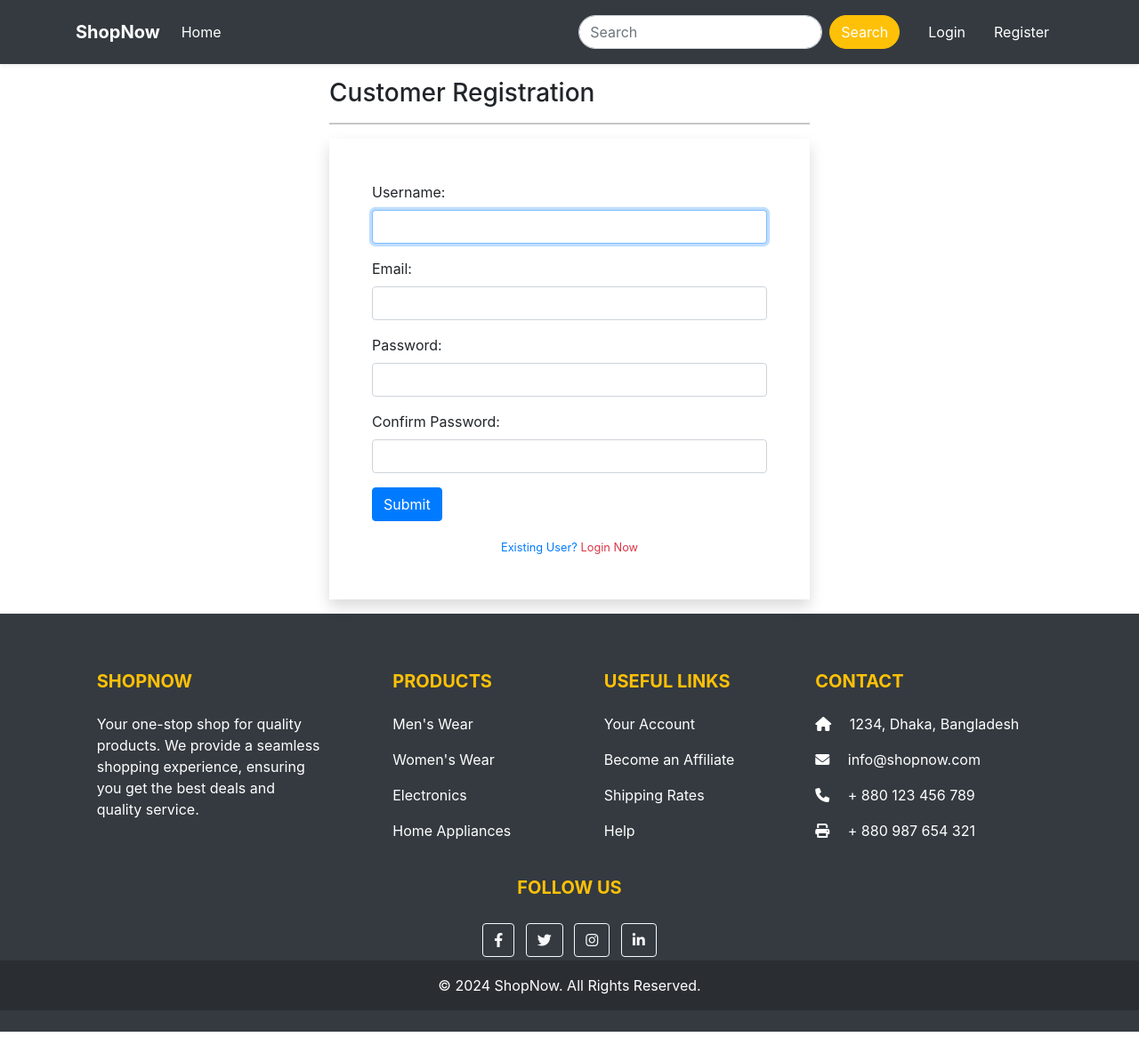
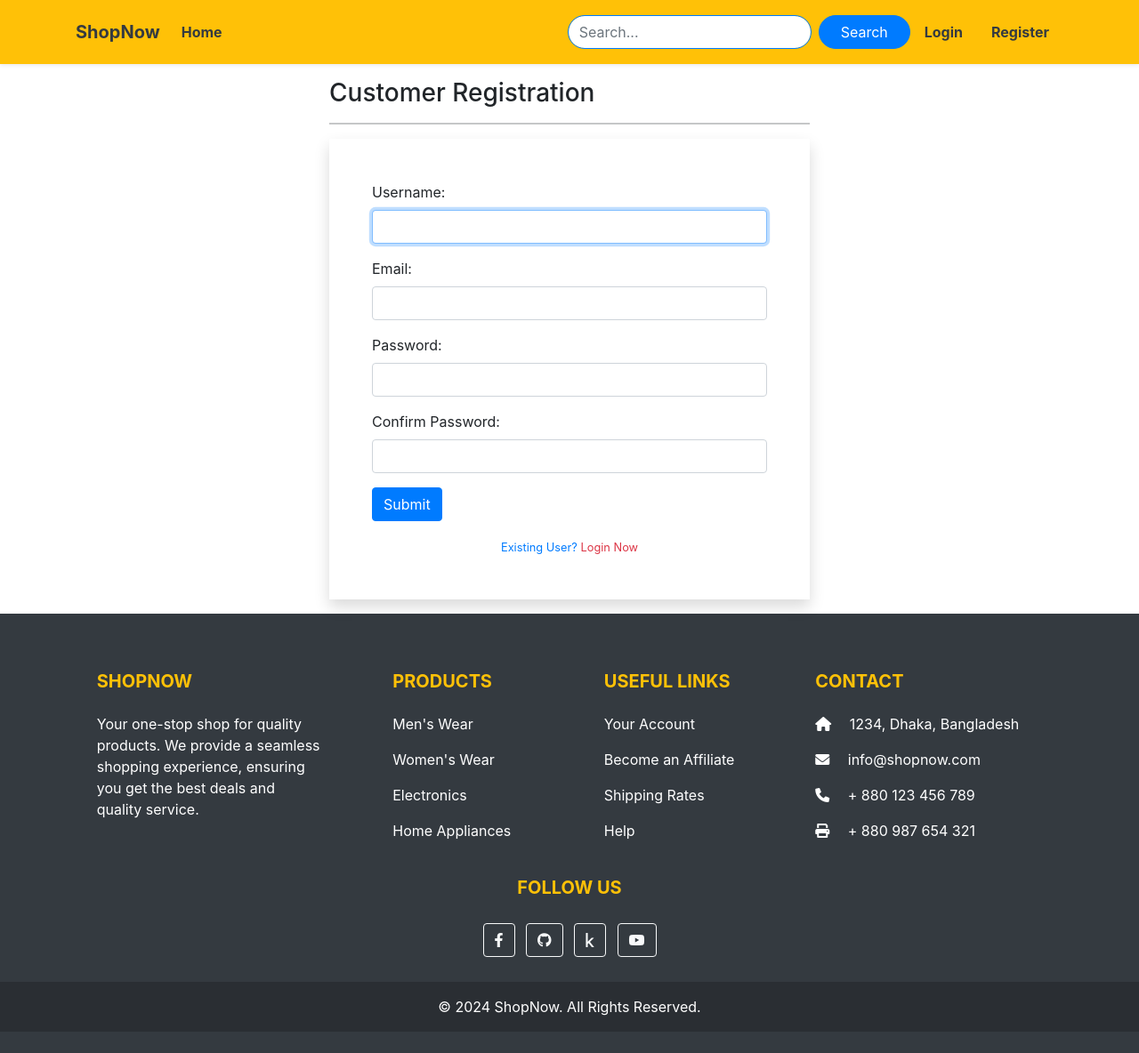
Before and after one commit to Shawon5030/ShopNow, a Django app: page /registration/ in a window 1280 px wide. Shown: the whole page at 89% size. Before the commit the page ends 1160 px from the top, so only its background shows below. Run offline with Django 4.2, Linux system fonts and the light colour scheme; some libraries are stand-ins or nearby versions.

Commit message:
project-done

```diff
--- a/Ecommerce/settings.py
+++ b/Ecommerce/settings.py
@@ -132,5 +132,5 @@ EMAIL_BACKEND = 'django.core.mail.backends.smtp.EmailBackend'
 EMAIL_HOST = 'smtp.gmail.com'
 EMAIL_USE_TLS = True
 EMAIL_PORT = 587
-EMAIL_HOST_USER = ('aiquestdjango@gmail.com')
-EMAIL_HOST_PASSWORD = ('hbdxqqsaewbxusbp')
+EMAIL_HOST_USER = ('haquemahmudul600@gmail.com')
+EMAIL_HOST_PASSWORD = ('qjoewfjwwbtzbpuy')
--- a/Shop/templates/Shop/base.html
+++ b/Shop/templates/Shop/base.html
@@ -26,34 +26,37 @@
 </head>
 
 <body>
-   <nav class="navbar navbar-expand-lg navbar-dark bg-dark shadow-sm py-3">
+   <nav class="navbar navbar-expand-lg navbar-dark bg-warning shadow-sm py-3">
     <div class="container">
-        <a class="navbar-brand fw-bold" href="/">ShopNow</a>
+        <a class="navbar-brand fw-bold text-dark" href="/">ShopNow</a>
         <button class="navbar-toggler" type="button" data-bs-toggle="collapse" data-bs-target="#navbarSupportedContent" aria-controls="navbarSupportedContent" aria-expanded="false" aria-label="Toggle navigation">
             <span class="navbar-toggler-icon"></span>
         </button>
         <div class="collapse navbar-collapse" id="navbarSupportedContent">
             <ul class="navbar-nav me-auto mb-2 mb-lg-0">
                 <li class="nav-item">
-                    <a class="nav-link text-white fw-semibold" aria-current="page" href="/">Home</a>
+                    <a class="nav-link text-white text-dark fw-bold" aria-current="page" href="/">Home</a>
                 </li>
 
 
             </ul>
 
-            <form class="d-flex me-3">
-                <input class="form-control me-2 rounded-pill" type="search" placeholder="Search" aria-label="Search">
-                <button class="btn btn-warning text-white fw-semibold rounded-pill" type="submit">Search</button>
+            <form id="searchForm" class="d-flex align-items-center">
+                <input id="query" type="text" class="form-control me-2 rounded-pill border-primary" placeholder="Search...">
+                <button id="searchButton" class="btn btn-primary fw-semibold rounded-pill px-4" type="submit">
+                    Search
+                </button>
             </form>
 
+
             <div>
-                <ul class="navbar-nav me-auto mb-2 mb-lg-0">
+                <ul class="navbar-nav me-auto mb-2 mb-lg-0 text-dark fw-bold">
                     {% if request.user.is_authenticated %}
                     <li class="nav-item dropdown mx-2">
-                        <a class="nav-link dropdown-toggle text-white fw-semibold" href="#" id="profileDropdown" role="button" data-bs-toggle="dropdown" aria-expanded="false">
+                        <a class="nav-link dropdown-toggle  text-dark fw-bold fw-semibold" href="#" id="profileDropdown" role="button" data-bs-toggle="dropdown" aria-expanded="false">
                             {{request.user.username|capfirst}}
                         </a>
-                        <ul class="dropdown-menu dropdown-menu-light" aria-labelledby="profileDropdown">
+                        <ul class="dropdown-menu dropdown-menu-light text-dark fw-bold" aria-labelledby="profileDropdown">
                             <li><a class="dropdown-item" href="{% url 'profile' %}">Profile</a></li>
                             <li><a class="dropdown-item" href="{% url 'orders' %}">Orders</a></li>
                             <li><a class="dropdown-item" href="{% url 'passwordchange' %}">Change Password</a></li>
@@ -66,15 +69,15 @@
                     <li class="nav-item mx-2">
                         <a href="{% url 'showcart' %}" class="nav-link text-white position-relative">
                             Cart
-                            <span class="position-absolute top-0 start-100 translate-middle badge rounded-pill bg-danger">10</span>
+                            <span class="position-absolute top-0 start-100 translate-middle badge rounded-pill bg-danger">{{a}}</span>
                         </a>
                     </li>
                     {% else %}
                     <li class="nav-item mx-2">
-                        <a href="{% url 'login' %}" class="nav-link text-white fw-semibold">Login</a>
+                        <a href="{% url 'login' %}" class="nav-link text-dark w-bold">Login</a>
                     </li>
                     <li class="nav-item mx-2">
-                        <a href="{% url 'customerregistration' %}" class="nav-link text-white fw-semibold">Register</a>
+                        <a href="{% url 'customerregistration' %}" class="nav-link text-dark fw-bold">Register</a>
                     </li>
                     {% endif %}
                 </ul>
@@ -126,13 +129,13 @@
         </div>
 
         <!-- Social Media Links -->
-        <div class="row d-flex justify-content-center mt-4">
+        <div class="row d-flex justify-content-center mt-4 mb-4">
             <div class="col-md-5 col-lg-4 col-xl-3 text-center">
                 <h5 class="text-uppercase mb-4 font-weight-bold text-warning">Follow Us</h5>
-                <a href="#" class="btn btn-outline-light btn-floating m-1"><i class="fab fa-facebook-f"></i></a>
-                <a href="#" class="btn btn-outline-light btn-floating m-1"><i class="fab fa-twitter"></i></a>
-                <a href="#" class="btn btn-outline-light btn-floating m-1"><i class="fab fa-instagram"></i></a>
-                <a href="#" class="btn btn-outline-light btn-floating m-1"><i class="fab fa-linkedin-in"></i></a>
+                <a href="https://www.facebook.com/profile.php?id=100076803278386" target="_blank" class="btn btn-outline-light btn-floating m-1"><i class="fab fa-facebook-f"></i></a>
+                <a href="https://github.com/Shawon5030" target="_blank"  class="btn btn-outline-light btn-floating m-1"><i class="fab fa-github"></i></a>
+                <a href="https://www.kaggle.com/mahmudulhaqueshawon" target="_blank"   class="btn btn-outline-light btn-floating m-1"><i class="fab fa-kaggle"></i></a>
+                <a href="https://www.youtube.com/channel/UCtbnZffxwpC-yRDmVlf04LQ" target="_blank"  class="btn btn-outline-light btn-floating m-1"><i class="fab fa-youtube"></i></a>
             </div>
         </div>
     </div>
--- a/Shop/templates/Shop/customerregistration.html
+++ b/Shop/templates/Shop/customerregistration.html
@@ -9,7 +9,7 @@
             <h3>Customer Registration</h3>
             <hr>
 
-            <form action="{% url 'login' %}" method="post" novalidate class="shadow p-5">
+            <form action="" method="post" novalidate class="shadow p-5">
                 {% if messages %}
                     {% for message in messages %}
                         <p {% if message.tags %} class="alert alert-{{message.tags}} mb-5" {% endif %}>{{ message }}</p>
--- a/Shop/templates/Shop/emptycart.html
+++ b/Shop/templates/Shop/emptycart.html
@@ -10,7 +10,7 @@
         </div>
         <div class="text-center mt-4">
             <p class="lead">It seems you haven't added anything to your cart yet.</p>
-            <a href="{% url 'shop' %}" class="btn btn-primary">Browse Products</a>
+            <a href="{% url 'home' %}" class="btn btn-primary">Browse Products</a>
         </div>
     </div>
 </div>
--- a/Shop/templates/Shop/home.html
+++ b/Shop/templates/Shop/home.html
@@ -5,7 +5,7 @@
 {% block banner_slider %}
 <!-- Banner Slider -->
 <div id="carouselExampleControls" class="carousel slide mb-5 shadow" data-bs-ride="carousel">
-    <div class="carousel-inner">
+    <div class="carousel-inner mt-2">
         {% for i in banners %}
         <div class="carousel-item {% if forloop.first %}active{% endif %}">
             <img src="{{ i.banner_image.url }}" class="d-block w-100 rounded-3 shadow" alt="Banner Image">
@@ -38,7 +38,7 @@
                 <a href="{% url 'product-detail' product.id %}" class="text-decoration-none">
                     <img src="{{ product.product_image.url }}" class="img-fluid rounded-top" alt="{{ product.title }}">
                     <div class="product-info mt-3 px-3 pb-3 text-center">
-                        <h5 class="product-title text-dark">{{ product.title }}</h5>
+                        <h5 class="product-title text-dark">{{ product.title |truncatechars:15 }}</h5>
                         <p class="price text-success">Tk. {{ product.discounted_price }}
                             {% if product.selling_price %}
                             <span class="text-muted text-decoration-line-through ms-2">Tk. {{ product.selling_price }}</span>
--- a/Shop/templates/Shop/orders.html
+++ b/Shop/templates/Shop/orders.html
@@ -18,7 +18,7 @@
         <!-- Main Content Section -->
         <div class="col-sm-9 offset-sm-1">
             <div class="row">
-                {% for i in a %}
+                {% for i in ab %}
                 <div class="col-md-6 mb-4">
                     <div class="card shadow-sm hover-shadow">
                         <div class="card-body">
--- a/Shop/templates/Shop/passwordchangedone.html
+++ b/Shop/templates/Shop/passwordchangedone.html
@@ -7,9 +7,7 @@
 {% block main-content %}
 <div class="container my-5">
     <div class="row">
-        <div class="col-sm-12">
-            <h3 class="text-center mb-4">Welcome to aiQuest</h3>
-        </div>
+
         <div class="col-sm-2 border-end">
             <ul class="list-unstyled">
                 <li class="d-grid mb-3">
--- a/Shop/urls.py
+++ b/Shop/urls.py
@@ -13,8 +13,6 @@ urlpatterns = [
     path('pluscart/', views.plus_cart),
     path('minuscart/', views.minuscart),
     path('removecart/', views.removecart),
-
-
     path('buy/', views.buy_now, name='buy-now'),
     path('profile/', views.ProfileView.as_view(), name='profile'),
     path('address/', views.address, name='address'),
--- a/Shop/views.py
+++ b/Shop/views.py
@@ -12,12 +12,19 @@ from django.shortcuts import redirect
 from django.db.models import Q
 from .models import Cart, Product , banner
 
-# Create your views here.
+
+
+
 class ProductView(View):
     def get(self, request):
         all_product = Product.objects.all()
         banners = banner.objects.all()
-        return render(request, 'Shop/home.html', {'banners':banners, 'all_product':all_product})
+        if request.user.is_authenticated:
+         carts_count = Cart.objects.filter(user=request.user).count()
+         return render(request, 'Shop/home.html', {'banners':banners,'a':carts_count,'all_product':all_product})
+
+
+        return render(request, 'Shop/home.html', {'banners':banners,'all_product':all_product})
 
 
 
@@ -117,7 +124,11 @@ def removecart(request):
 class ProductDetailView(View):
   def get(self,request, pk):
     product = Product.objects.get(pk=pk)
+    if request.user.is_authenticated:
+         carts_count = Cart.objects.filter(user=request.user).count()
+         return render(request, 'Shop/productdetail.html', {'a':carts_count,'product': product})
     return render(request, 'Shop/productdetail.html',{'product': product})
+
 
 
 
@@ -133,6 +144,9 @@ def add_to_cart(request):
 @login_required
 def show_cart(request):
    if request.user.is_authenticated:
+
+      carts_count = Cart.objects.filter(user=request.user).count()
+
       user = request.user
       cart = Cart.objects.filter(user=user)
       amount = 0.0
@@ -144,7 +158,7 @@ def show_cart(request):
             tempamount = (p.quantity * p.product.discounted_price)
             amount += tempamount
             totalamount = amount + shipping_amount
-         return render(request, 'Shop/addtocart.html', {'carts':cart, 'totalamount':totalamount,'amount':amount })
+         return render(request, 'Shop/addtocart.html', {'carts':cart,'a':carts_count, 'totalamount':totalamount,'amount':amount })
       else:
          return render(request, 'Shop/emptycart.html')
 
@@ -155,10 +169,12 @@ def buy_now(request):
 class ProfileView(View):
     def get(self, request):
       form = CustomerProfileForm
-      return render(request, 'Shop/profile.html', {'form':form, 'active':'btn-primary'})
+      a = Cart.objects.filter(user=request.user).count()
+      return render(request, 'Shop/profile.html', {'form':form,'a':a, 'active':'btn-primary'})
 
     def post(self, request):
         form = CustomerProfileForm(request.POST)
+
         if form.is_valid():
             usr = request.user
             name = form.cleaned_data['name']
@@ -169,16 +185,19 @@ class ProfileView(View):
             zipcode = form.cleaned_data['zipcode']
             reg = Customer(user=usr,name=name, division=division,district=district, thana=thana, villorroad=villorroad, zipcode=zipcode)
             reg.save()
+
+
             messages.success(request, 'Congratulations! Profile Updated Successfully')
-        return render(request, 'Shop/profile.html', {'form':form, 'active':'btn-primary'})
+        return render(request, 'Shop/profile.html', {'form':form ,'active':'btn-primary'})
 
 @login_required
 def address(request):
  add = Customer.objects.filter(user=request.user)
+ a = Cart.objects.filter(user=request.user).count()
  print(add)
  if  add.exists():
     return render(request, 'Shop/address.html', {'add':add, 'active':'btn-primary' , 'd':"none"})
- return render(request, 'Shop/address.html', {'d':'Block'})
+ return render(request, 'Shop/address.html', {'a':a,'d':'Block'})
 
 @login_required
 def payment(request):
@@ -192,9 +211,10 @@ def payment(request):
 
 def orders(request):
     all_products_user = OrderPlaced.objects.filter(user=request.user)
+    a = Cart.objects.filter(user=request.user).count()
 
 
-    return render(request, 'Shop/orders.html' , {"a":all_products_user})
+    return render(request, 'Shop/orders.html' , {'a':a,"ab":all_products_user})
 
 
 
@@ -218,6 +238,7 @@ class CustomerRegistrationView(View):
 
   def post(self,request):
      form = CustomerRegistrationForm(request.POST)
+
      if form.is_valid():
         messages.success(request,'Congratulations registration done.')
         form.save()
@@ -228,6 +249,7 @@ def checkout(request):
  if request.user.is_authenticated:
     Customers = Customer.objects.filter(user=request.user)
     Carts = Cart.objects.filter(user=request.user)
+    a = Cart.objects.filter(user=request.user).count()
 
     total_product = [product for product in Cart.objects.filter(user=request.user) ]
     total = 0
@@ -236,7 +258,7 @@ def checkout(request):
 
 
 
-    return render(request, 'Shop/checkout.html', {'c':Customers , "carts":Carts , 'total':total})
+    return render(request, 'Shop/checkout.html', {'c':Customers ,'a':a, "carts":Carts , 'total':total})
 
 from django.http import JsonResponse
 
```
Also changed, not shown: index.js (deleted, +0 -14 lines), db.sqlite3, templatetags/__init__.py (added), templatetags/custom_filters.py (renamed from Shop/templatetags/custom_filters.py).
